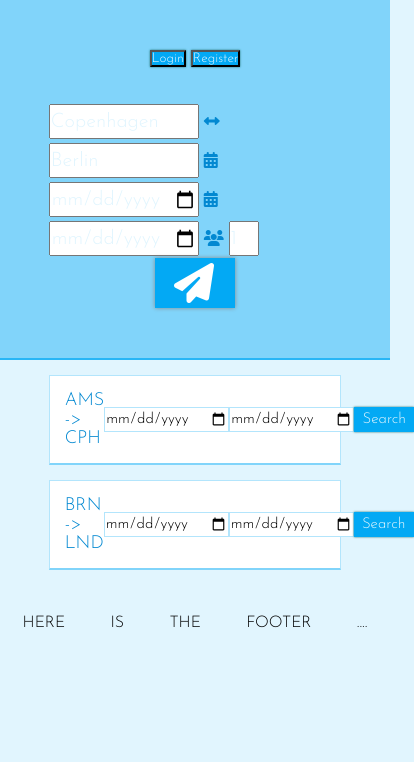
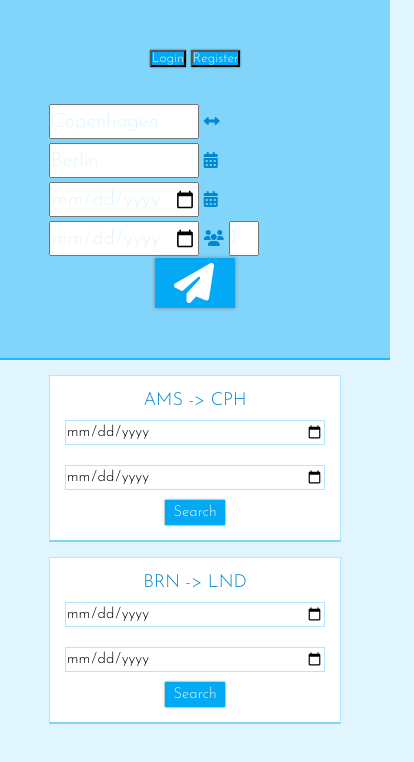
Before and after one commit to Lunagradel/momondocopy, a website: page app/index.html in a window 390 px wide. Shown: the whole page, 414 px wide, since content can reach past the window. Drawn offline with nearby package versions, Linux system fonts and the light colour scheme.

Commit message:
Responsive adjustments

```diff
--- a/app/index.html
+++ b/app/index.html
@@ -207,15 +207,6 @@
       		</div>
       	</div>
     </div>
-    <footer>
-      <ul>
-        <li>Here</li>
-        <li>Is</li>
-        <li>The</li>
-        <li>Footer</li>
-        <li>....</li>
-      </ul>
-    </footer>
     <script>
 
       $(document).ready(function(){
--- a/app/js/userFunc.js
+++ b/app/js/userFunc.js
@@ -4,6 +4,7 @@ $(document).ready(function () {
 
 $(".btnLogout").click(function () {
   localStorage.setItem("isLoggedIn", "false");
+  swal("Logged out!", "User has successfully logged out.")
   loginChangeMarkup()
 });
 
--- a/app/scss/styles.scss
+++ b/app/scss/styles.scss
@@ -89,10 +89,23 @@ body{
     padding: 15px;
     margin: 15px 0;
 		font-size: 18px;
+		@include bp-mobile() {
+			flex-direction: column;
+		}
 			.previous-search {
 				@include display-flex();
 				@include justify-content(space-between);
 				width: 400px;
+				@include bp-mobile() {
+					flex-direction: column;
+					max-width: 100%;
+					input{
+						margin: 10px 0;
+					}
+					button{
+						margin: 0 auto;
+					}
+				}
 				input {
 					height: 25px;
 					font-size: 15px;
@@ -112,28 +125,6 @@ body{
 }
 a{
   text-decoration: none;
-}
-
-footer{
-  position: absolute;
-  right: 0;
-  bottom: 0;
-  left: 0;
-  width: 100%;
-  height: 50px;
-  display: flex;
-  @include justify-content(center);
-  padding-top: 30px;
-  ul{
-    width: 100%;
-    @include justify-content(space-around);
-    display: flex;
-    flex-direction: row;
-    li{
-      list-style: none;
-      text-transform: uppercase;
-    }
-  }
 }
 
 .destinations {
```
Also changed, not shown: app/css/styles.css.
